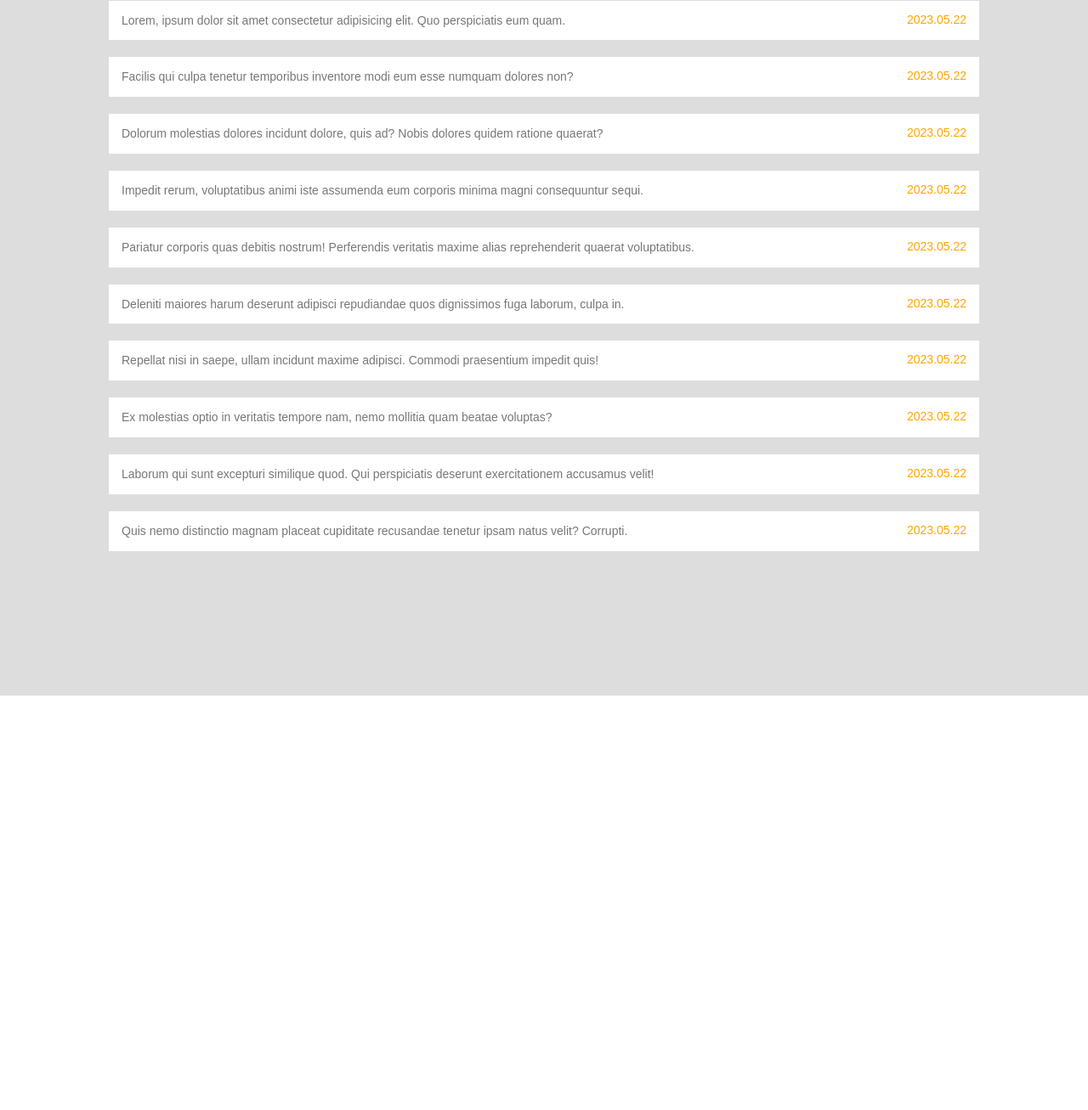
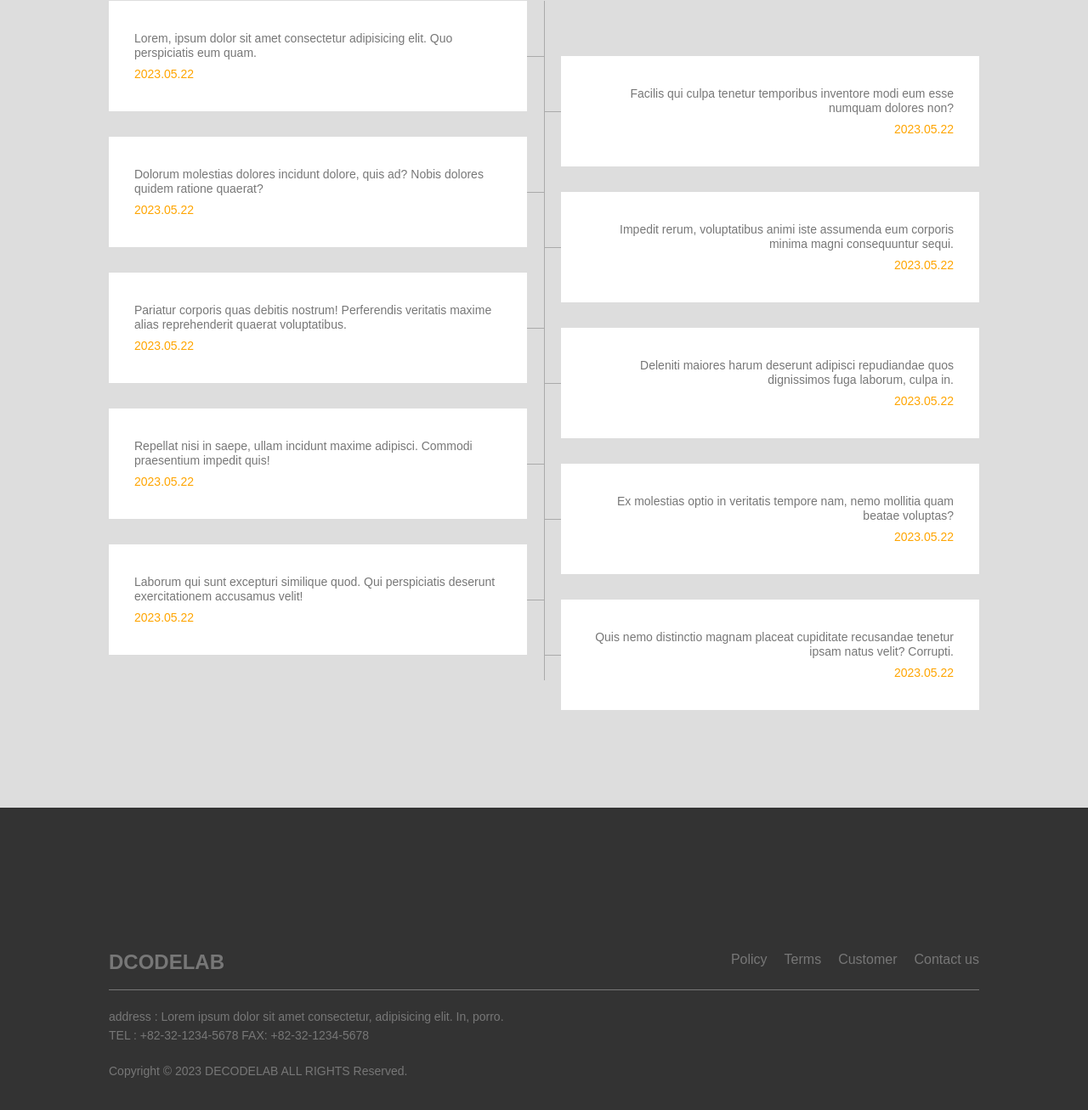
Before and after one commit to display1180/html-pf, a plain HTML site: page index.html in a window 1280 px wide. Shown: the part 3001-4308 px from the top of the page at 85% size. Before the commit the page ends 3820 px from the top, so only its background shows below. Drawn offline with Linux system fonts and the light colour scheme.

Commit message:
ui change

```diff
--- a/index.html
+++ b/index.html
@@ -128,7 +128,22 @@
     </ul>
   </section>
 
-  <footer> </footer>
+  <footer>
+    <div class="upper">
+      <h1>DCODELAB</h1>
+      <ul>
+        <li><a href="#">Policy</a></li>
+        <li><a href="#">Terms</a></li>
+        <li><a href="#">Customer</a></li>
+        <li><a href="#">Contact us</a></li>
+      </ul>
+    </div>
+    <div class="lower">
+      <address>address : Lorem ipsum dolor sit amet consectetur, adipisicing elit. In, porro.</address>
+      <p>TEL : +82-32-1234-5678 FAX: +82-32-1234-5678</p>
+      <p>Copyright &copy; 2023 DECODELAB ALL RIGHTS Reserved.</p>
+    </div>
+  </footer>
 </body>
 
 </html>
--- a/scss/common/_footer.scss
+++ b/scss/common/_footer.scss
@@ -0,0 +1,53 @@
+footer {
+	padding: 150px 10vw;
+	background: #333;
+
+	.upper {
+		padding: 20px 0px;
+		display: flex;
+		justify-content: space-between;
+		border-bottom: 1px solid #777;
+
+		h1 {
+			font: bold 24px/1 'arial';
+			color: #777;
+		}
+
+		ul {
+			display: flex;
+			gap: 20px;
+
+			a {
+				font: 16px/1 'arial';
+				color: #777;
+			}
+		}
+	}
+	.lower {
+		padding: 20px 0px;
+
+		address,
+		p {
+			font: 14px/1.6 'arial';
+			color: #777;
+
+			&:last-child {
+				margin-top: 20px;
+			}
+		}
+	}
+}
+
+@media screen and (max-width: $mobile) {
+	footer {
+		.upper {
+			flex-wrap: wrap;
+			justify-content: flex-start;
+
+			h1 {
+				width: 100%;
+				margin-bottom: 20px;
+			}
+		}
+	}
+}
--- a/scss/main/_news.scss
+++ b/scss/main/_news.scss
@@ -7,27 +7,100 @@
 		text-align: center;
 		margin-bottom: 50px;
 	}
-
 	ul {
 		width: 100%;
-
+		position: relative;
+		&::before {
+			content: '';
+			display: block;
+			width: 1px;
+			height: 100%;
+			background: #aaa;
+			position: absolute;
+			top: 0;
+			left: 50%;
+		}
+		&::after {
+			content: '';
+			display: block;
+			clear: both;
+		}
 		li {
-			width: 100%;
-			padding: 15px;
+			&::before {
+				content: '';
+				display: block;
+				height: 1px;
+				width: 20px;
+				background: #aaa;
+				position: absolute;
+				top: 50%;
+			}
+			width: calc(50% - 20px);
+			padding: 20px 30px;
 			background: #fff;
-			margin-bottom: 20px;
+			margin-bottom: 30px;
 			display: flex;
 			flex-wrap: wrap;
-			justify-content: space-between;
+			min-height: 130px;
+			justify-content: flex-start;
 			align-content: center;
+			position: relative;
+			&:nth-of-type(odd) {
+				float: left;
+				&::before {
+					right: -20px;
+				}
+			}
+			&:nth-of-type(even) {
+				float: right;
+				transform: translateY(50%);
+				&::before {
+					left: -20px;
 				}
 				a {
+					text-align: right;
+				}
+				justify-content: flex-end;
+			}
+			a {
+				width: 100%;
 				font: 14px/1.2 'arial';
 				color: #777;
+				margin-bottom: 10px;
 			}
 			span {
-			font: 14px/ 1 'arial';
+				font: 14px/1 'arial';
 				color: orange;
 			}
 		}
 	}
+}
+
+@media screen and (max-width: $mobile) {
+	#news {
+		padding: 120px 10vw 80px;
+
+		ul {
+			&::before {
+				display: none;
+			}
+
+			li {
+				&::before {
+					display: none;
+				}
+
+				width: 100%;
+
+				&:nth-of-type(even) {
+					float: left;
+					transform: translateY(0%);
+					a {
+						text-align: left;
+					}
+					justify-content: flex-start;
+				}
+			}
+		}
+	}
+}
```
Also changed, not shown: css/style.css, 1 other file. Lines whose indentation alone changed are shown as unchanged.
